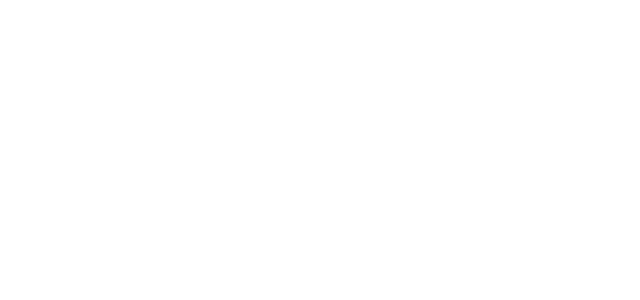
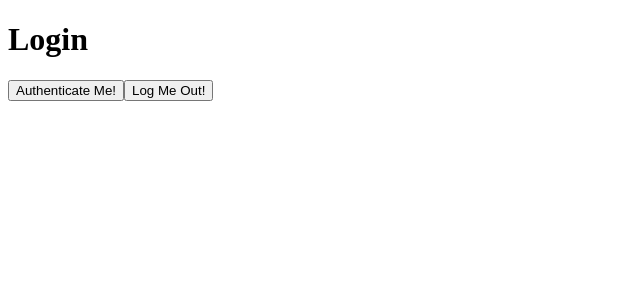
Before and after one commit to Tatyana-OA/nuxt3-server-example, a Nuxt app: page /login in a window 1280 px wide. Before the commit this address had no page. Shown: the top 300 px of the page, without its empty margins (0-640 px from the left). Built offline with nearby package versions, Linux system fonts and the light colour scheme.

Commit message:
server middleware

```diff
--- /dev/null
+++ b/pages/login.vue
@@ -0,0 +1,15 @@
+<script setup>
+const auth = useCookie("poke-auth");
+function authenticate() {
+  auth.value = true;
+}
+function logOut() {
+  auth.value = false;
+}
+</script>
+
+<template>
+  <h1>Login</h1>
+  <button @click="authenticate">Authenticate Me!</button>
+  <button @click="logOut">Log Me Out!</button>
+</template>
```
Also changed, not shown: 1 other file (tests, documents, lock files or other folders).
